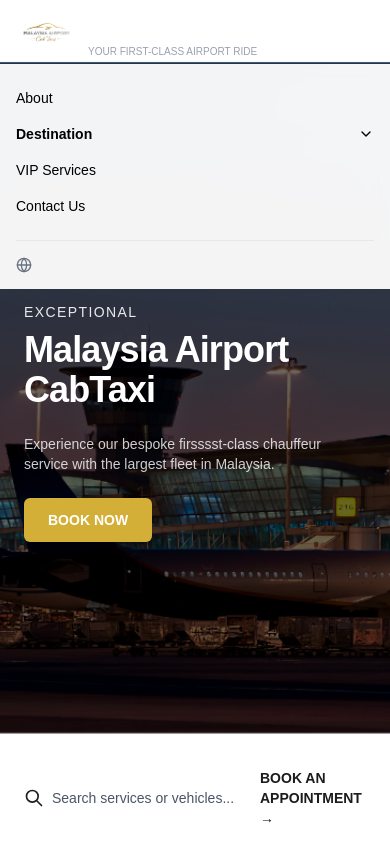
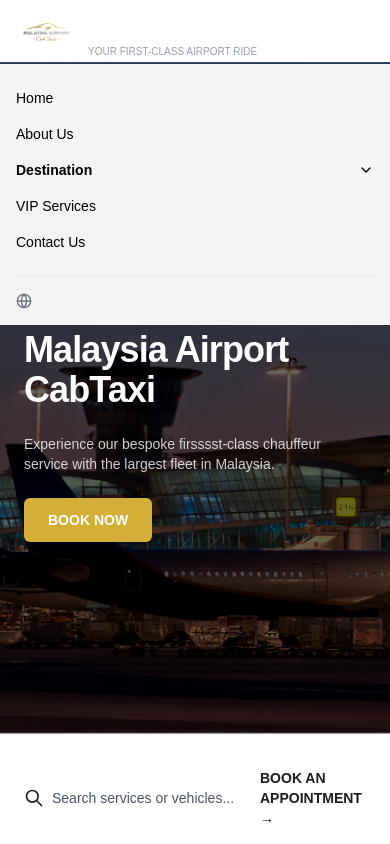
Before and after one commit to webterusmaju/websites-trm, a Next.js app: page / in a window 390 px wide. Both pictures are taken after a click on the button 362 px from the left and 28 px from the top of the page. Shown: the top 844 px of the page. Built offline with nearby package versions, Linux system fonts and the light colour scheme.

Commit message:
mobile apps navbar

```diff
--- a/src/components/Navbar.js
+++ b/src/components/Navbar.js
@@ -57,13 +57,11 @@ export default function Navbar() {
               className="object-contain"
             />
             <div className="flex flex-col leading-tight">
-        <span className="text-sm sm:text-xl font-bold tracking-wide break-words text-wrap text-center sm:text-left">
-  MALAYSIA AIRPORT<br className="block sm:hidden" /> CABTAXI
-</span>
-
-
+              <span className="text-sm sm:text-xl font-bold tracking-wide break-words text-wrap text-center sm:text-left">
+                MALAYSIA AIRPORT<br className="block sm:hidden" /> CABTAXI
+              </span>
               <span className="text-[10px] sm:text-xs uppercase text-gray-400">
-              Your First-Class Airport Ride
+                Your First-Class Airport Ride
               </span>
             </div>
           </div>
@@ -111,7 +109,8 @@ export default function Navbar() {
       {/* Mobile Menu */}
       {mobileMenuOpen && (
         <div className="md:hidden bg-white/95 backdrop-blur-sm px-4 py-4 text-black animate-slide-in-down">
-          <a href="/about" className="block text-sm py-2 hover:text-[#A8895B]">About</a>
+          <a href="/" className="block text-sm py-2 hover:text-[#A8895B]">Home</a>
+          <a href="/about" className="block text-sm py-2 hover:text-[#A8895B]">About Us</a>
 
           <button
             onClick={() => setMobileDropdownOpen(!mobileDropdownOpen)}
@@ -122,6 +121,7 @@ export default function Navbar() {
               className={`ml-2 h-4 w-4 transition-transform ${mobileDropdownOpen ? "rotate-180" : ""}`}
             />
           </button>
+
           {mobileDropdownOpen && (
             <div className="pl-4 space-y-2 transition-all duration-300 max-h-80 overflow-auto">
               {destinations.map((place, i) => (
@@ -136,7 +136,6 @@ export default function Navbar() {
             </div>
           )}
 
-
           <a href="#" className="block text-sm py-2 hover:text-[#A8895B]">VIP Services</a>
           <a href="/contact" className="block text-sm py-2 hover:text-[#A8895B]">Contact Us</a>
 
```
